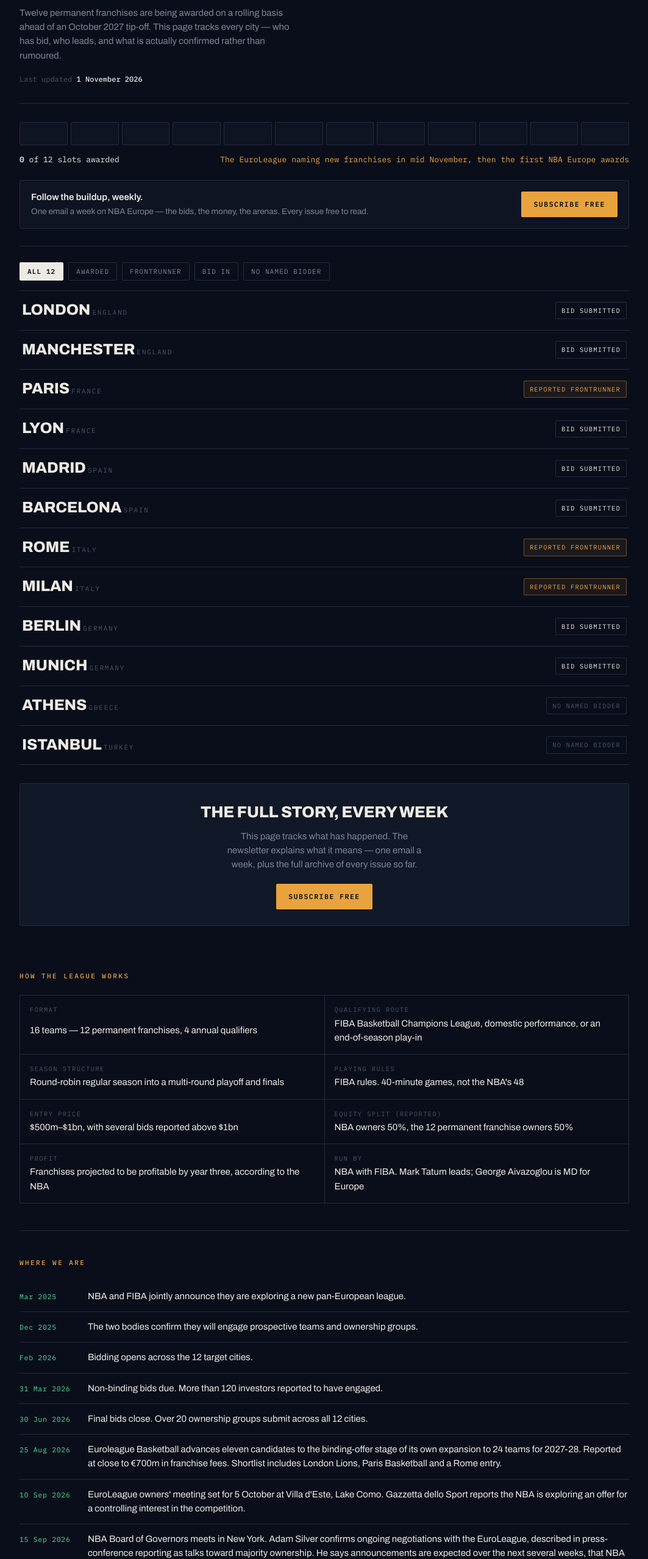
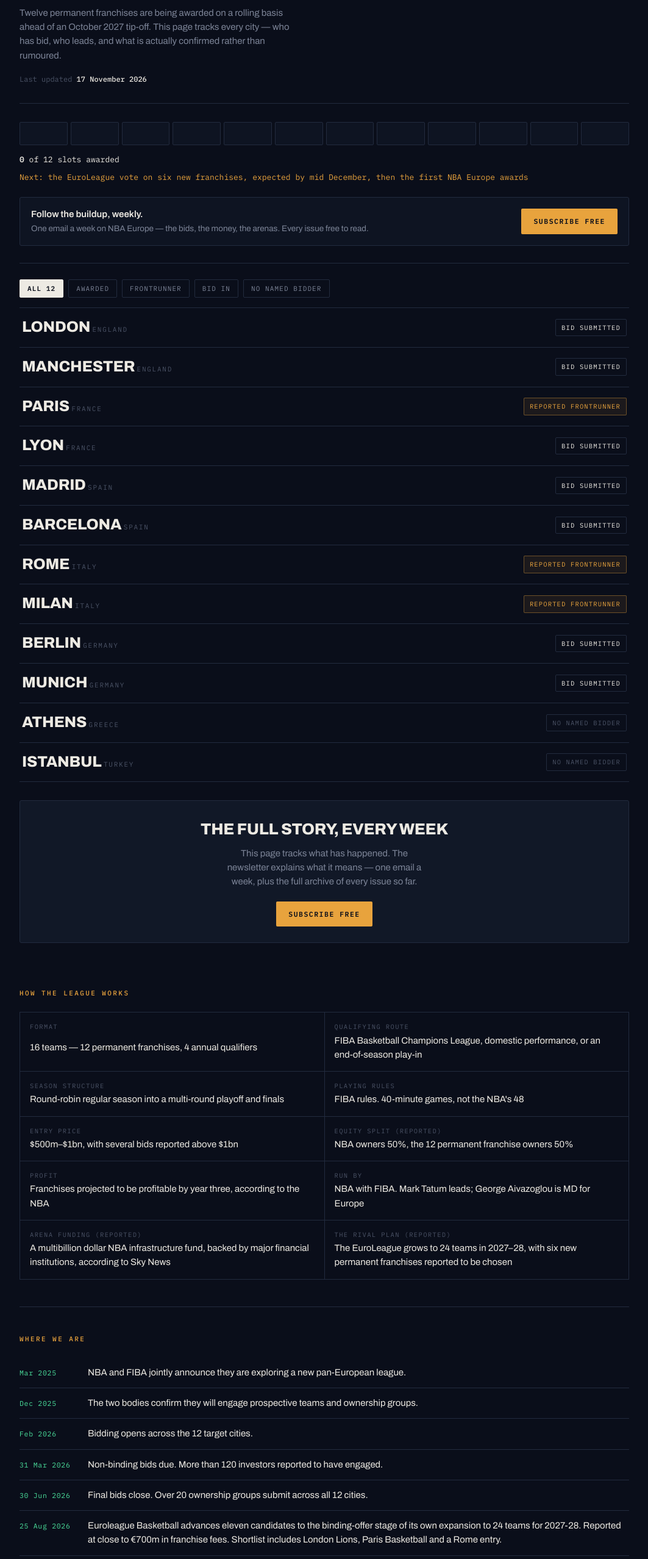
Before and after one commit to IfeAkin12/nba-europe-tracker, a plain HTML site: page index.html in a window 1280 px wide. Shown: the part 189-2745 px from the top of the page at 61% size, without its empty margins (108-1171 px from the left). Drawn offline with Linux system fonts and the light colour scheme.

Commit message:
Update NBA Europe franchise bidding details

```diff
--- a/index.html
+++ b/index.html
@@ -272,6 +272,8 @@ footer .social a:hover{color:var(--bone)}
     <div class="fact"><span class="k">Equity split (Reported)</span><span class="v">NBA owners 50%, the 12 permanent franchise owners 50%</span></div>
     <div class="fact"><span class="k">Profit</span><span class="v">Franchises projected to be profitable by year three, according to the NBA</span></div>
     <div class="fact"><span class="k">Run by</span><span class="v">NBA with FIBA. Mark Tatum leads; George Aivazoglou is MD for Europe</span></div>
+    <div class="fact"><span class="k">Arena funding (Reported)</span><span class="v">A multibillion dollar NBA infrastructure fund, backed by major financial institutions, according to Sky News</span></div>
+    <div class="fact"><span class="k">The rival plan (Reported)</span><span class="v">The EuroLeague grows to 24 teams in 2027&ndash;28, with six new permanent franchises reported to be chosen</span></div>
   </div>
 </section>
 
@@ -284,7 +286,7 @@ footer .social a:hover{color:var(--bone)}
     <li class="done"><span class="date">31 Mar 2026</span><span>Non-binding bids due. More than 120 investors reported to have engaged.</span></li>
     <li class="done"><span class="date">30 Jun 2026</span><span>Final bids close. Over 20 ownership groups submit across all 12 cities.</span></li>
     <li class="done"><span class="date">25 Aug 2026</span><span>Euroleague Basketball advances eleven candidates to the binding-offer stage of its own expansion to 24 teams for 2027-28. Reported at close to €700m in franchise fees. Shortlist includes London Lions, Paris Basketball and a Rome entry.</span></li>
-    <li class="done"><span class="date">10 Sep 2026</span><span>EuroLeague owners' meeting set for 5 October at Villa d'Este, Lake Como. Gazzetta dello Sport reports the NBA is exploring an offer for a controlling interest in the competition.</span></li>
+    <li class="done"><span class="date">10 Sep 2026</span><span>EuroLeague owners' meeting set for early October at Villa d'Este, Lake Como. Gazzetta dello Sport reports the NBA is exploring an offer for a controlling interest in the competition.</span></li>
     <li class="done"><span class="date">15 Sep 2026</span><span>NBA Board of Governors meets in New York. Adam Silver confirms ongoing negotiations with the EuroLeague, described in press-conference reporting as talks toward majority ownership. He says announcements are expected over the next several weeks, that NBA Europe launches in 2027 regardless of a deal, and that some potential investors would prefer a later launch.</span></li>
     <li class="done"><span class="date">27 Sep 2026</span><span>The NBA sends the EuroLeague a formal offer for a joint European project. Terms undisclosed. Reported by Eurohoops, citing multiple sources.</span></li>
     <li class="done"><span class="date">28 Sep 2026</span><span>Ninety days since bids closed, the outer edge of the 60–90 day window Mark Tatum indicated in late June. No franchise awarded.</span></li>
@@ -295,8 +297,12 @@ footer .social a:hover{color:var(--bone)}
     <li class="done"><span class="date">16 Oct 2026</span><span>The EuroLeague publishes a 10-year business plan approved by all 13 shareholder clubs: permanent franchises, expansion in 2027 and 2031, and €3.4bn for its clubs over the decade. It projects their combined value tripling to €5.4bn.</span></li>
     <li class="done"><span class="date">20 Oct 2026</span><span>Mark Tatum says NBA Europe franchise deals are being finalised, with an announcement in the not too distant future. He says the EuroLeague's plan doesn't affect the NBA's, and that its franchises would be profitable by year three.</span></li>
     <li class="done"><span class="date">Late Oct 2026</span><span>EuroLeague CEO Chus Bueno disputes the NBA's figures, arguing clubs paying a €500m entry fee would still be losing money after ten years.</span></li>
-    <li class="now"><span class="date">Mid Nov 2026</span><span>The EuroLeague is expected to name its new franchises. The London Lions, Paris Basketball and both Rome clubs are among the bidders.</span></li>
-    <li><span class="date">Next</span><span>The first NBA Europe franchise announcements, which Mark Tatum says are close.</span></li>
+    <li class="done"><span class="date">9 Nov 2026</span><span>La Gazzetta dello Sport reports the EuroLeague has picked six new permanent franchises: Valencia, Paris Basketball, Dubai, Maxima Roma, Hapoel Tel Aviv and PAOK. Partizan, Crvena Zvezda, Virtus Bologna and Napoli are reported to get three-year licences. The London Lions and BC Roma are not among them, and Gazzetta reports BC Roma and Varese would represent Italy in NBA Europe. Nothing is official until the EuroLeague board votes.</span></li>
+    <li class="done"><span class="date">10 Nov 2026</span><span>Mark Tatum tells Sportico's Invest New York conference that Europe's league system is "very confusing", and that clubs are "tired of investing tens of millions of dollars a year" without their value growing. He also says that at some games "you wouldn't feel comfortable bringing your family".</span></li>
+    <li class="done"><span class="date">12 Nov 2026</span><span>Reuters reports the EuroLeague board will vote on the six new franchise licences before the end of the year, likely within three or four weeks. A source tells Reuters there has been no significant change in talks with the NBA.</span></li>
+    <li class="done"><span class="date">16 Nov 2026</span><span>EuroLeague CEO Chus Bueno tells City AM the league is "super interested in London", but arena delays mean the London Lions may have to wait until 2030 or later. The same day, Sky News reports the NBA is lining up a multibillion dollar infrastructure fund to help build arenas and win over clubs such as Real Madrid, Barcelona, PSG and AC Milan.</span></li>
+    <li class="now"><span class="date">Early Dec 2026</span><span>The EuroLeague board is expected to vote on its six new franchises. Nothing is official until then.</span></li>
+    <li><span class="date">Next</span><span>The first NBA Europe franchise announcements. Mark Tatum said in October that deals were being finalised.</span></li>
     <li><span class="date">2026–27</span><span>Qualifying season for the four non-permanent slots.</span></li>
     <li><span class="date">Oct 2027</span><span>Inaugural NBA Europe season tips off.</span></li>
   </ul>
@@ -304,7 +310,7 @@ footer .social a:hover{color:var(--bone)}
 
 <section>
   <h2>The open question</h2>
-    <p style="max-width:58ch;color:var(--muted);font-size:15px">On 6 October, the EuroLeague's 13 shareholder clubs rejected the NBA's offer. Barcelona has since confirmed it, saying the clubs would reconsider an amended proposal. Ten days later the EuroLeague published its own 10-year plan: permanent franchises, expansion in 2027 and 2031, and €3.4bn for its clubs over the decade. The NBA's Mark Tatum says that plan changes nothing, that NBA Europe deals are close, and that its franchises would be profitable by year three. EuroLeague CEO Chus Bueno disputes the NBA's numbers, arguing a €500m entry fee would leave clubs worse off after ten years. The Athletic has reported direct NBA talks with Real Madrid and Barcelona, as well as football clubs Paris Saint-Germain and AC Milan. Both sides still say the door is open.</p>
+    <p style="max-width:58ch;color:var(--muted);font-size:15px">On 6 October, the EuroLeague's 13 shareholder clubs rejected the NBA's offer. Since then, each side has pushed on with its own plans. La Gazzetta dello Sport and Reuters report the EuroLeague has picked six new permanent franchises: Valencia, Paris Basketball, Dubai, Maxima Roma, Hapoel Tel Aviv and PAOK. A board vote is expected by mid December, and Gazzetta says it would make the split with NBA Europe final. The London Lions missed out, and Gazzetta reports BC Roma will be part of NBA Europe instead. On the NBA side, Mark Tatum calls Europe's league system "very confusing", and Sky News reports the NBA is lining up a multibillion dollar fund to win over clubs like Real Madrid, Barcelona, PSG and AC Milan. Neither side has formally shut the door, but a source told Reuters there has been no significant change in talks.</p>
 </section>
 
 <section style="border-bottom:0">
@@ -331,8 +337,8 @@ footer .social a:hover{color:var(--bone)}
 const SUBSCRIBE_URL  = 'https://thehoopsbuildup.beehiiv.com';
 const CONTACT_EMAIL  = 'hello@thehoopsbuildup.com';
 const INSTAGRAM_URL  = 'https://instagram.com/thehoopsbuildup';
-const LAST_UPDATED   = '1 November 2026';
-const NEXT_NOTE      = 'The EuroLeague naming new franchises in mid November, then the first NBA Europe awards';
+const LAST_UPDATED   = '17 November 2026';
+const NEXT_NOTE      = 'Next: the EuroLeague vote on six new franchises, expected by mid December, then the first NBA Europe awards';
 
 
 /* ============================================================
@@ -345,10 +351,10 @@ const NEXT_NOTE      = 'The EuroLeague naming new franchises in mid November, th
 const CITIES = [
   {
     city:'London', country:'England', status:'bid', confidence:'reported',
-    bidders:'A group led by the chief executive of Palo Alto Networks is reported to have bid in excess of $1bn. Buss Sports Capital, connected to the family that previously owned the Lakers, is also reported to have bid.',
+    bidders:'Several groups are reported to have bid, with more than one offer above $1bn. They include a group led by Nikesh Arora, chief executive of Palo Alto Networks; the Lewis family, owners of Tottenham Hotspur, with the Checketts and Eccles families; a consortium involving former Spurs chairman Daniel Levy, Liberty Global and MSP Sports Capital; the Reuben family; and Buss Sports Capital, connected to the family that previously owned the Lakers.',
     venue:'The O2 hosted the NBA London Game in January 2026 and is reportedly prepared to host a London franchise until it has its own arena. Battersea Power Station was considered as an arena site but has ruled it out.',
     note:'One of two British target cities. The NBA and UK government announced a joint £10m grassroots basketball investment running to 2028.',
-    euroleague: 'London Lions, currently in the EuroCup, are one of 14 bidders for eight new EuroLeague franchises from 2027\u201328. Decision now expected in mid November.'
+    euroleague: 'The London Lions, currently in the EuroCup, are not among the six clubs reported to be picked for new EuroLeague franchises. EuroLeague CEO Chus Bueno told City AM the league is "super interested in London", but arena delays mean the Lions may have to wait until 2030 or later. The club is working with City Hall on a site for a 15,000 seat arena.'
   },
   {
     city:'Manchester', country:'England', status:'bid', confidence:'reported',
@@ -362,7 +368,7 @@ const CITIES = [
     bidders:'Qatar Sports Investments, owner of Paris Saint-Germain, reported to have bid. The Athletic reports NBA Europe held direct talks with PSG about becoming a member franchise.',
     venue:'Accor Arena hosts NBA regular-season games in 2027 and 2028.',
     note:'A football-club route into basketball — one of the models the NBA has said it expects.',
-    euroleague: 'Paris Basketball is in this season\u2019s EuroLeague on a one-year wildcard, and is one of 14 bidders for eight new franchises. Decision now expected in mid November.'
+    euroleague: 'Paris Basketball is in this season\u2019s EuroLeague on a one-year wildcard, and is reported to be one of six clubs picked for a new permanent franchise from 2027\u201328. A EuroLeague board vote is expected by mid December.'
   },
   {
     city:'Lyon', country:'France', status:'bid', confidence:'reported',
@@ -380,17 +386,17 @@ const CITIES = [
   },
   {
     city:'Barcelona', country:'Spain', status:'bid', confidence:'reported',
-    bidders:'FC Barcelona reported to have been invited to buy in or convert its basketball section. The Athletic reports NBA Europe held direct talks with the club about becoming a member franchise. At the owners meeting on 6 October, Barcelona reportedly dismissed the NBA offer as a joke.',
+    bidders:'FC Barcelona reported to have been invited to buy in or convert its basketball section. The Athletic reports NBA Europe held direct talks with the club about becoming a member franchise. At the owners meeting on 6 October.',
     venue:'Palau Blaugrana.',
     note:'A EuroLeague shareholder. After Lake Como, Barcelona said the clubs and EuroLeague would reconsider an amended NBA offer.',
-    euroleague: 'FC Barcelona already a licensed club. One of the 13 EuroLeague shareholder clubs, whose licences are being converted into permanent franchises.'
+    euroleague: 'One of the 13 EuroLeague shareholder clubs, whose licences are being converted into permanent franchises.'
   },
   {
-    city:'Rome', country:'Italy', status:'frontrunner', confidence:'reported',
+    city:'Rome', country:'Italy', status:'frontrunner', confidence:'confirmed',
     bidders:'An ownership group including Luka Don\u010di\u0107, former Mavericks executive Donnie Nelson, Valerio Bianchini and Rimantas Kauk\u0117nas. Their club, BC Roma, took over Vanoli Cremona\u2019s licence and now plays in Italy\u2019s top league and the EuroCup.',
     venue:'Palazzetto dello Sport, with a planned move to the Foro Italico\u2019s Centrale once its roof is complete.',
-    note:'The only bid publicly confirmed by its own ownership group. Rome has a second new club this season too: Maxima Roma, also in the EuroCup.',
-    euroleague: 'Two of the 14 bids for eight new EuroLeague franchises are from Rome: Maxima Roma, built on Brescia\u2019s former Serie A place, and BC Roma \u2014 the club owned by the same group bidding for NBA Europe. Decision now expected in mid November.'
+    note:'The only bid publicly confirmed by its own ownership group. La Gazzetta dello Sport reports BC Roma and Varese would represent Italy in NBA Europe.',
+    euroleague: 'Maxima Roma, built on Brescia\u2019s former Serie A place, is reported to be one of six clubs picked for a new permanent EuroLeague franchise from 2027\u201328. BC Roma, the club owned by the group bidding for NBA Europe, is not. A board vote is expected by mid December.'
   },
   {
     city:'Milan', country:'Italy', status:'frontrunner', confidence:'reported',
```
